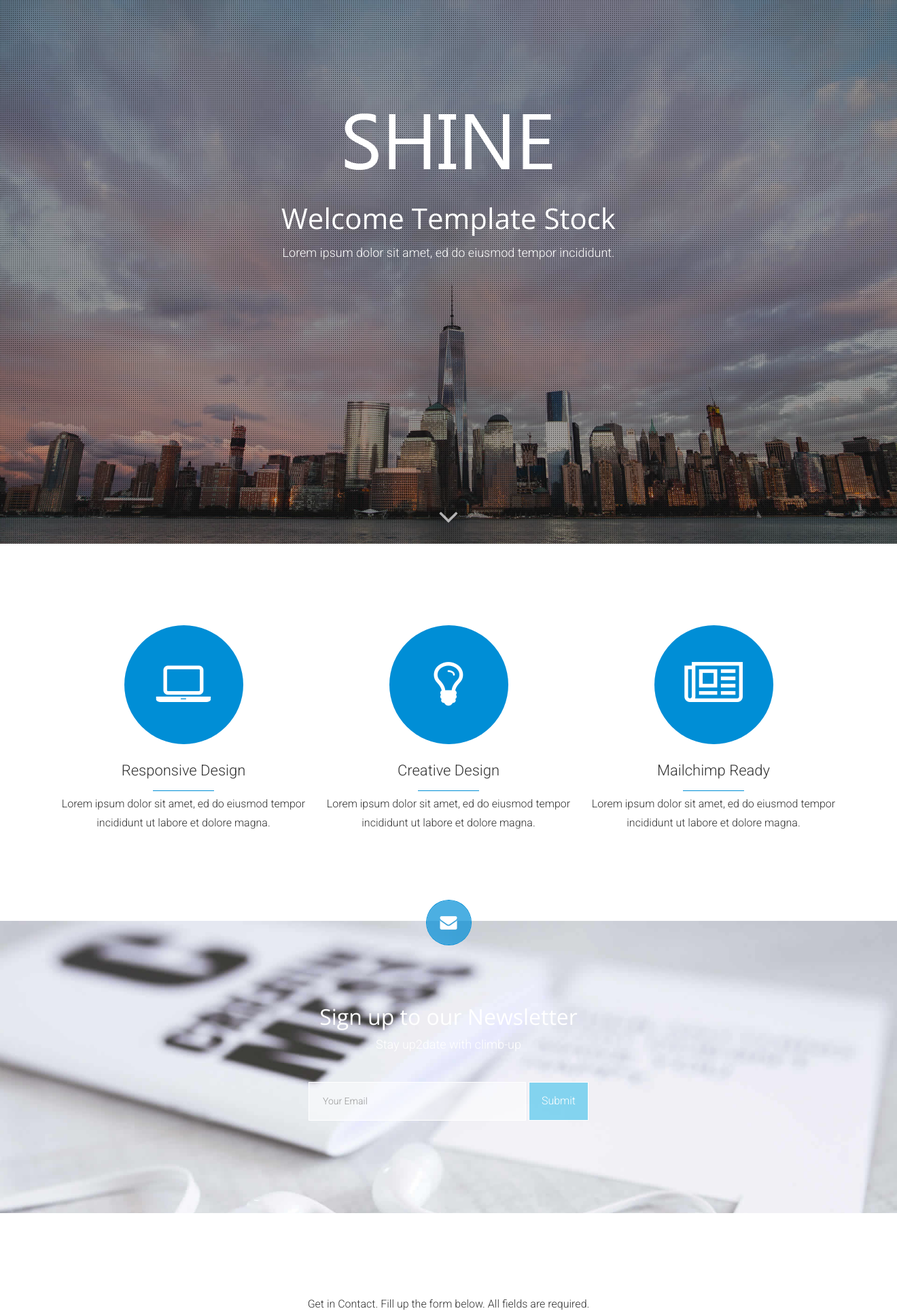
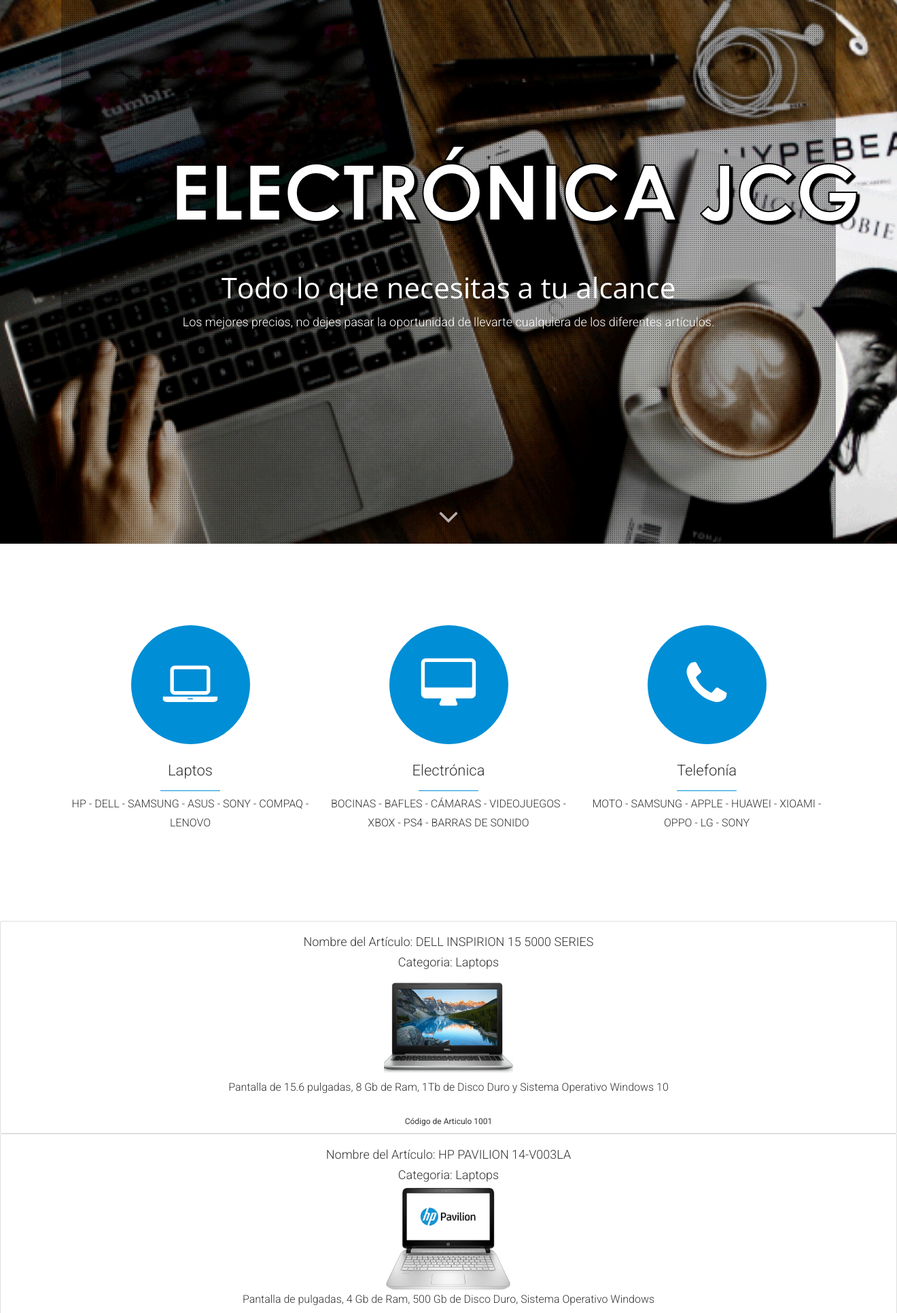
Before and after one commit to JohanCadena/tbd_johancadenagarcia, a Django app: page / in a window 1320 px wide. Shown: the top 1932 px of the page at 68% size. Run offline with Django 3.2, Linux system fonts and the light colour scheme; data comes from the database, SQL or seed files in the repository; some libraries are stand-ins or nearby versions.

Commit message:
A3U2 - Aplicación con conexión a BDOO

```diff
--- a/app/app/app/urls.py
+++ b/app/app/app/urls.py
@@ -8,6 +8,7 @@
 
 urlpatterns = [
     path('admin/', admin.site.urls),
+    path('api-auth/', include('rest_framework.urls')),
     path('', IndexView.as_view(), name='index'),
 ]
 
--- a/app/app/frontend/templates/index.html
+++ b/app/app/frontend/templates/index.html
@@ -10,6 +10,10 @@
 
 <html lang="en">
 	<head>
+
+		<link href="https://cdn.jsdelivr.net/npm/bootstrap@5.1.2/dist/css/bootstrap.min.css" rel="stylesheet"
+		integrity="sha384-uWxY/CJNBR+1zjPWmfnSnVxwRheevXITnMqoEIeG1LJrdI0GlVs/9cVSyPYXdcSF" crossorigin="anonymous">
+
 		<meta charset="utf-8">
 		<meta http-equiv="X-UA-Compatible" content="IE=edge">
 		<meta name="viewport" content="width=device-width, initial-scale=1">
@@ -43,8 +47,9 @@
 				<div class="row text-center">
 					<div class="col-md-8">
 						<img class="logo" src="{% static 'images/logo.png' %}" />
-						<h1 class="white-text">Welcome Template Stock</h1>
-						<h5 class="white-text">Lorem ipsum dolor sit amet, ed do eiusmod tempor incididunt.</h5>
+						<h1 class="white-text">Todo lo que necesitas a tu alcance</h1>
+						<h5 class="white-text">Los mejores precios, no dejes pasar la oportunidad de
+							llevarte cualquiera de los diferentes artículos.</h5>
 						<div id="countdown" class="white-text"></div>
 					</div>
 				</div>
@@ -62,28 +67,49 @@
 					<!-- Section 1 -->
 					<div data-sr="enter top over 1s, wait 0.3s, move 24px, reset" class="col-md-4">
 						<i class="fa fa-laptop"></i>
-						<h3>Responsive Design</h3>
+						<h3>Laptos</h3>
 						<div class="colored-line-small-center"></div>
-						<p>Lorem ipsum dolor sit amet, ed do eiusmod tempor incididunt ut labore et dolore magna.</p>
+						<p>HP - DELL - SAMSUNG - ASUS - SONY - COMPAQ - LENOVO</p>
 					</div>
 					<!-- Section 2 -->
 					<div data-sr="enter bottom over 1s, wait 0.3s, move 24px, reset" class="col-md-4 middle">
-						<i class="fa fa-lightbulb-o"></i>
-						<h3>Creative Design</h3>
+						<i class="fa fa-desktop"></i>
+						<h3>Electrónica</h3>
 						<div class="colored-line-small-center"></div>
-						<p>Lorem ipsum dolor sit amet, ed do eiusmod tempor incididunt ut labore et dolore magna.</p>
+						<p>BOCINAS - BAFLES - CÁMARAS - VIDEOJUEGOS - XBOX - PS4 - BARRAS DE SONIDO</p>
 					</div>
 					<!-- Section 3 -->
 					<div data-sr="enter top over 1s, wait 0.3s, move 24px, reset" class="col-md-4">
-						<i class="fa fa-newspaper-o"></i>
-						<h3>Mailchimp Ready</h3>
+						<i class="fa fa-phone"></i>
+						<h3>Telefonía</h3>
 						<div class="colored-line-small-center"></div>
-						<p>Lorem ipsum dolor sit amet, ed do eiusmod tempor incididunt ut labore et dolore magna.</p>
+						<p>MOTO - SAMSUNG - APPLE - HUAWEI - XIOAMI - OPPO - LG - SONY</p>
 					</div>
 				</div>
 			</div>
 		</section>
 	<!-- ABOUT ENDS -->
+
+
+	<!-- RENDERIZACION DE DATOS DE ARTICULOS -->
+	{% for articulo in articuloList %}
+	<div class="card" align="center">
+		<div class="card-body">
+			<h5>Nombre del Artículo: {{ articulo.name }}</h5>   <h5>Categoria: {{ articulo.category }}</h5>
+			<img src="{{ articulo.avatar }}" style="height: 150px; width: 190px; object-fit: cover" alt="">
+			<div>
+				<p>{{ articulo.description }}</p>
+			</div>
+		</div>
+		<div>
+			<h6>Código de Articulo {{ articulo.code }}</h6>
+		</div>
+	</div>
+	{% endfor %}
+
+
+
+
 
 	<!-- SUBSCRIBE -->
 		<section id="subscribe">
@@ -175,5 +201,9 @@
 		<!-- FUNCTIONS -->
 		<script src="{% static 'js/functions.js' %}"></script>
 
+		<script src="https://cdn.jsdelivr.net/npm/bootstrap@5.1.2/dist/js/bootstrap.bundle.min.js"
+        integrity="sha384-kQtW33rZJAHjgefvhyyzcGF3C5TFyBQBA13V1RKPf4uH+bwyzQxZ6CmMZHmNBEfJ"
+        crossorigin="anonymous"></script>
+
 </body>
 </html>
--- a/app/app/frontend/views.py
+++ b/app/app/frontend/views.py
@@ -1,11 +1,16 @@
+from django.db import models
 from django.shortcuts import render
 from django.views.generic import TemplateView
+from core.models import Articulo, Categoria
 
 
 # Create your views here.
 class IndexView(TemplateView):
+    model = Articulo
     template_name = 'index.html'
 
     def get_context_data(self, **kwargs):
         context = super(IndexView, self).get_context_data(**kwargs)
+        context['title'] = 'Articulos'
+        context['articuloList'] = Articulo.objects.all()
         return context
```
Also changed, not shown: app/app/app/settings.py (+12 -2 lines), app/app/frontend/static/images/bsbild_fullhd_01.jpg, app/app/frontend/static/images/bsbild_fullhd_011.jpg (added), app/app/frontend/static/images/logo.png, app/app/frontend/static/images/logo1.png (added), 1 other file.
